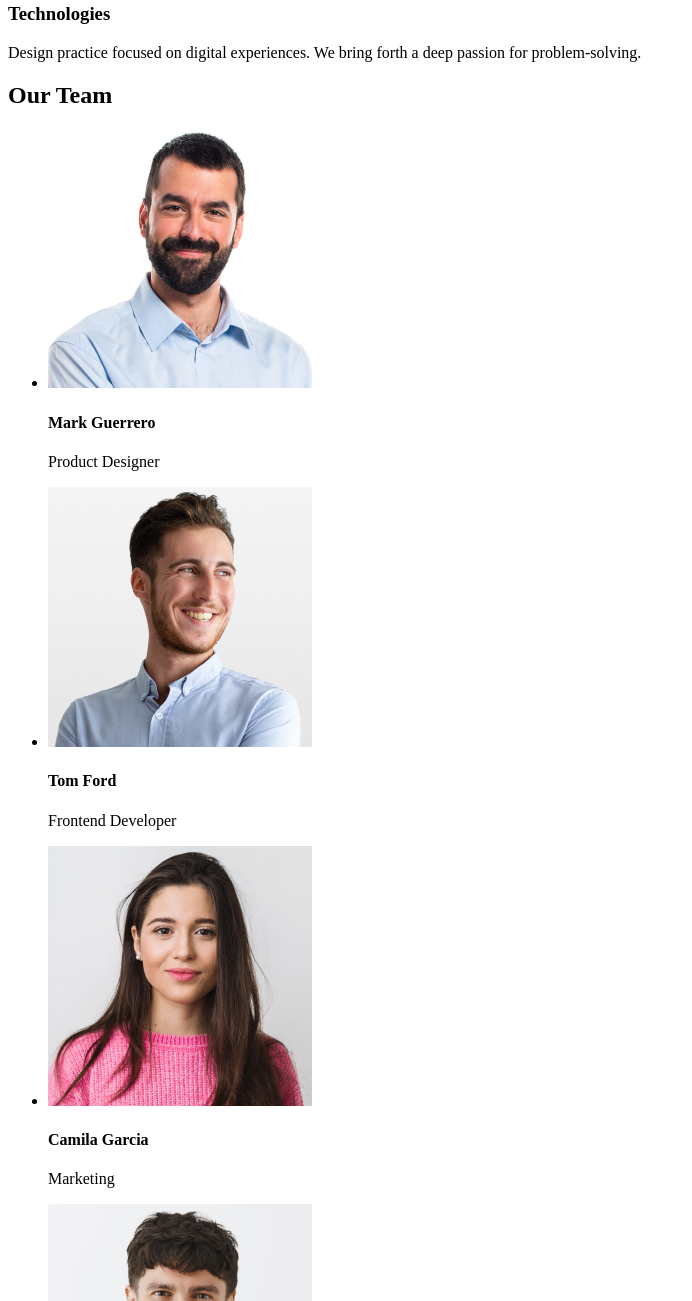
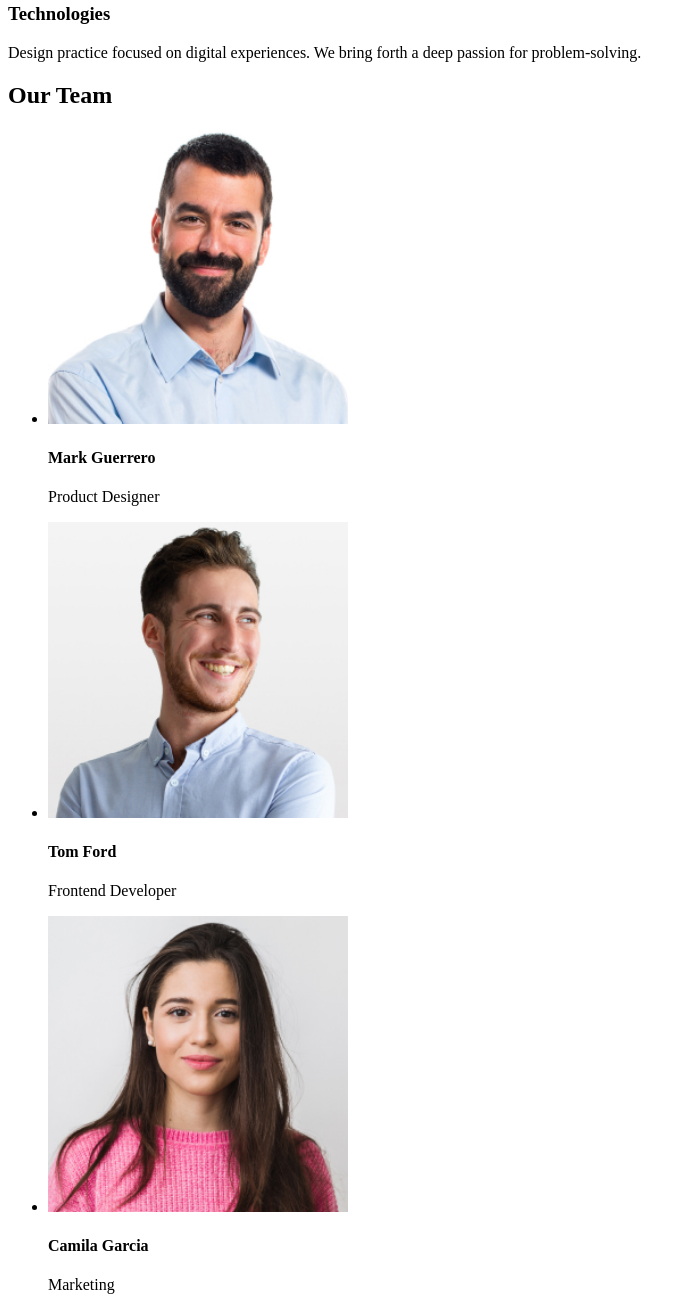
Before and after one commit to Slavikap/goit-markup-hw-01, a plain HTML site: page index.html in a window 1280 px wide. Shown: the part 479-1780 px from the top of the page, without its empty margins (0-692 px from the left). Drawn offline with Linux system fonts and the light colour scheme.

Commit message:
fix img-width, button
1

```diff
--- a/index.html
+++ b/index.html
@@ -20,7 +20,7 @@
     </header>
     <main>
       <h1>Effective Solutions for Your Business</h1>
-      <button>Order Service</button>
+      <button type="button">Order Service</button>
       <h3>Strategy</h3>
       <p>
         Our goal is to identify the business problem to walk away with the
@@ -44,22 +44,22 @@
       <h2>Our Team</h2>
       <ul>
         <li>
-          <img src="./images/mark_guerrero.jpg" alt="mark" />
+          <img src="./images/mark_guerrero.jpg" alt="mark" width="300" />
           <h4>Mark Guerrero</h4>
           <p>Product Designer</p>
         </li>
         <li>
-          <img src="./images/tom_ford.jpg" alt="tom" />
+          <img src="./images/tom_ford.jpg" alt="tom" width="300" />
           <h4>Tom Ford</h4>
           <p>Frontend Developer</p>
         </li>
         <li>
-          <img src="./images/camila_garcia.jpg" alt="camila" />
+          <img src="./images/camila_garcia.jpg" alt="camila" width="300" />
           <h4>Camila Garcia</h4>
           <p>Marketing</p>
         </li>
         <li>
-          <img src="./images/daniel_wilson.jpg" alt="daniel" />
+          <img src="./images/daniel_wilson.jpg" alt="daniel" width="300" />
           <h4>Daniel Wilson</h4>
           <p>UI Designer</p>
         </li>
```
